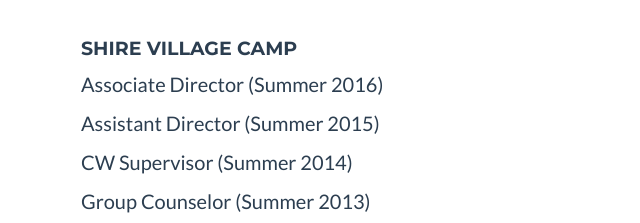
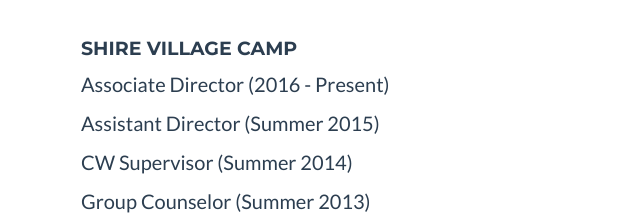
Before and after one commit to lominsky/louisminsky.com, a plain HTML site: page index.html in a window 1280 px wide. Shown: the part 1710-1933 px from the top of the page, 184-824 px from the left. Drawn offline with nearby package versions, Linux system fonts and the light colour scheme.

Commit message:
updated shire work years

```diff
--- a/index.html
+++ b/index.html
@@ -196,7 +196,7 @@
             <div class="row">
                 <div class="col-lg-10 col-lg-offset-2">
                     <h4>Shire Village Camp</h4>
-                    <p>Associate Director (Summer 2016)</p>
+                    <p>Associate Director (2016 - Present)</p>
                     <p>Assistant Director (Summer 2015)</p>
                     <p>CW Supervisor (Summer 2014)</p>
                     <p>Group Counselor (Summer 2013)</p>
```
